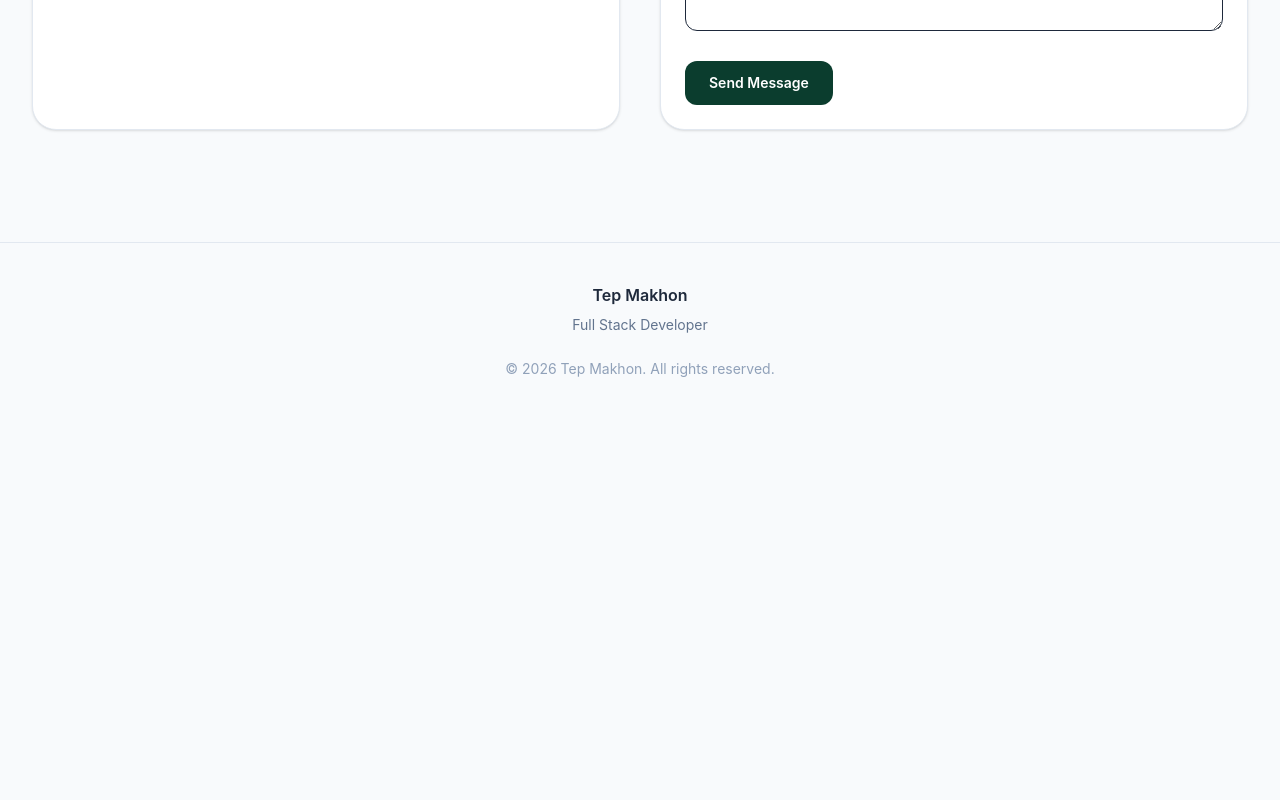
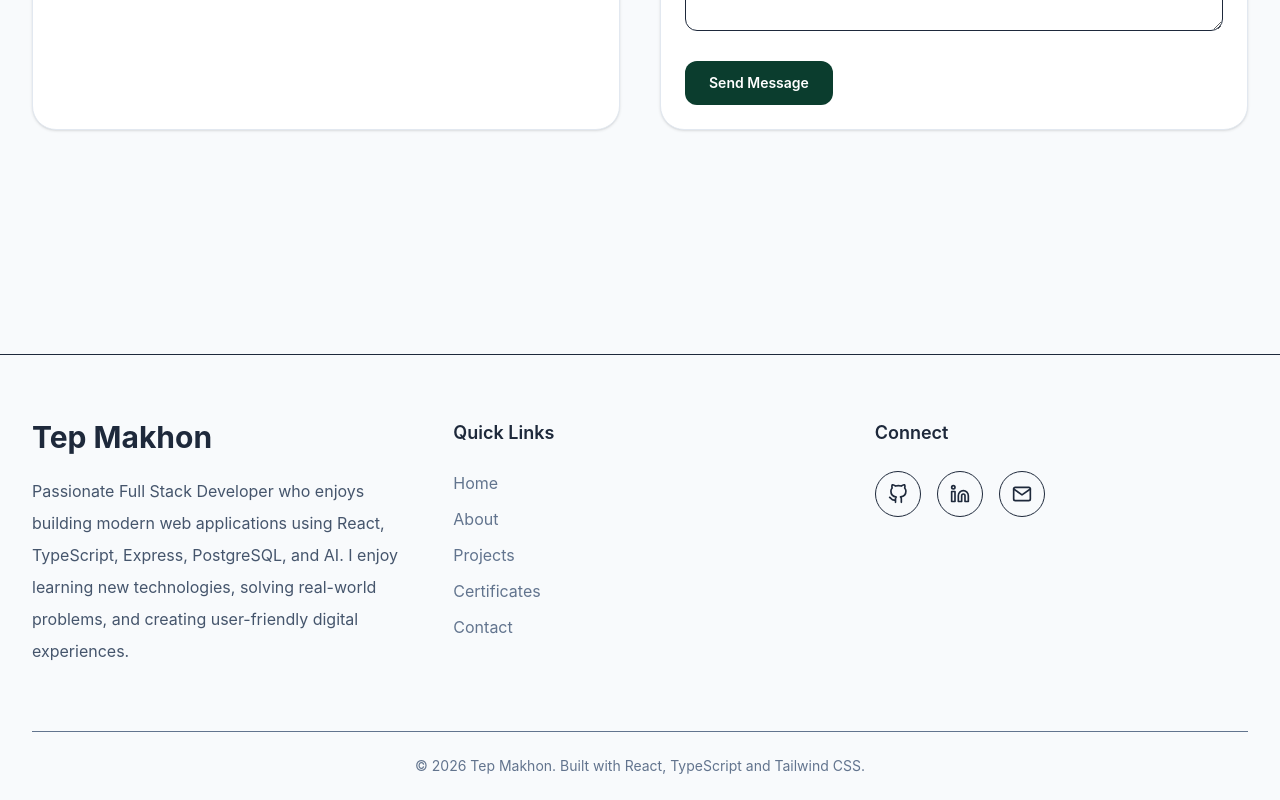
Before and after one commit to tepmakhon/Makhon-Portfolio, a React (Vite) app: page / in a window 1280 px wide. Shown: the part 9909-10709 px from the top of the page. Before the commit the page ends 10328 px from the top, so only its background shows below. Built offline with nearby package versions, Linux system fonts and the light colour scheme.

Commit message:
feat: Add Footer

```diff
--- a/src/components/layout/MainLayout.tsx
+++ b/src/components/layout/MainLayout.tsx
@@ -1,24 +1,18 @@
-import type { ReactNode } from "react";
+import { Outlet } from "react-router-dom";
 
-import Footer from "./Footer";
 import Navbar from "./Navbar";
+import Footer from "../../features/footer/Footer";
 
-type MainLayoutProps = {
-  children: ReactNode;
-};
-
-export default function MainLayout({
-  children,
-}: MainLayoutProps) {
+export default function MainLayout() {
   return (
-    <div className="min-h-screen">
-
+    <div className="flex min-h-screen flex-col">
       <Navbar />
 
-      <main>{children}</main>
+      <main className="flex-1">
+        <Outlet />
+      </main>
 
       <Footer />
-
     </div>
   );
 }
--- /dev/null
+++ b/src/features/footer/Footer.tsx
@@ -0,0 +1,42 @@
+import Container from "../../components/layout/Container";
+
+import { profile } from "../../data/profile";
+
+import FooterLinks from "./FooterLinks";
+import FooterSocial from "./FooterSocial";
+
+export default function Footer() {
+  return (
+    <footer className="mt-28 border-t bg-slate-50">
+      <Container>
+        <div className="grid gap-12 py-16 lg:grid-cols-3">
+
+          {/* Brand */}
+
+          <div>
+            <h2 className="text-3xl font-bold">
+              {profile.fullName}
+            </h2>
+
+            <p className="mt-5 leading-8 text-slate-600">
+              {profile.bio}
+            </p>
+          </div>
+
+          {/* Navigation */}
+
+          <FooterLinks />
+
+          {/* Social */}
+
+          <FooterSocial />
+
+        </div>
+
+        <div className="border-t py-6 text-center text-sm text-slate-500">
+          © {new Date().getFullYear()} {profile.fullName}. Built with React, TypeScript and Tailwind CSS.
+        </div>
+      </Container>
+    </footer>
+  );
+}
--- /dev/null
+++ b/src/features/footer/FooterLinks.tsx
@@ -0,0 +1,32 @@
+import { NavLink } from "react-router-dom";
+
+const links = [
+  "Home",
+  "About",
+  "Projects",
+  "Certificates",
+  "Contact",
+];
+
+export default function FooterLinks() {
+  return (
+    <div>
+      <h3 className="text-lg font-semibold">
+        Quick Links
+      </h3>
+
+      <ul className="mt-6 space-y-3">
+        {links.map((link) => (
+          <li key={link}>
+            <NavLink
+              to="/"
+              className="text-slate-500 transition hover:text-primary"
+            >
+              {link}
+            </NavLink>
+          </li>
+        ))}
+      </ul>
+    </div>
+  );
+}
--- /dev/null
+++ b/src/features/footer/FooterSocial.tsx
@@ -0,0 +1,46 @@
+import {
+  FiGithub,
+  FiLinkedin,
+  FiMail,
+} from "react-icons/fi";
+
+import { profile } from "../../data/profile";
+
+export default function FooterSocial() {
+  return (
+    <div>
+      <h3 className="text-lg font-semibold">
+        Connect
+      </h3>
+
+      <div className="mt-6 flex gap-4">
+
+        <a
+          href={profile.github}
+          target="_blank"
+          rel="noopener noreferrer"
+          className="rounded-full border p-3 transition hover:bg-primary hover:text-white"
+        >
+          <FiGithub size={20} />
+        </a>
+
+        <a
+          href={profile.linkedin}
+          target="_blank"
+          rel="noopener noreferrer"
+          className="rounded-full border p-3 transition hover:bg-primary hover:text-white"
+        >
+          <FiLinkedin size={20} />
+        </a>
+
+        <a
+          href={`mailto:${profile.email}`}
+          className="rounded-full border p-3 transition hover:bg-primary hover:text-white"
+        >
+          <FiMail size={20} />
+        </a>
+
+      </div>
+    </div>
+  );
+}
--- a/src/pages/Home.tsx
+++ b/src/pages/Home.tsx
@@ -1,15 +1,15 @@
-import MainLayout from "../components/layout/MainLayout";
 import Hero from "../features/hero/Hero";
 import About from "../features/about/About";
 import Skills from "../features/skills/Skills";
 import ExperienceTimeline from "../features/experience/ExperienceTimeline";
+import Education from "../features/education/Education";
 import FeaturedProjects from "../features/projects/FeaturedProjects";
-import Education from "../features/education/Education";
 import Certificates from "../features/certificates/Certificates";
 import Contact from "../features/contact/Contact";
+
 export default function Home() {
   return (
-    <MainLayout>
+    <>
       <Hero />
       <About />
       <Skills />
@@ -18,6 +18,6 @@ export default function Home() {
       <FeaturedProjects />
       <Certificates />
       <Contact />
-    </MainLayout>
+    </>
   );
 }
--- a/src/routes/index.tsx
+++ b/src/routes/index.tsx
@@ -1,4 +1,6 @@
 import { createBrowserRouter } from "react-router-dom";
+
+import MainLayout from "../components/layout/MainLayout";
 
 import Home from "../pages/Home";
 import About from "../pages/About";
@@ -10,23 +12,29 @@ import NotFound from "../pages/NotFound";
 export const router = createBrowserRouter([
   {
     path: "/",
+    element: <MainLayout />,
+    children: [
+      {
+        index: true,
         element: <Home />,
       },
       {
-    path: "/about",
+        path: "about",
         element: <About />,
       },
       {
-    path: "/projects",
+        path: "projects",
         element: <Projects />,
       },
       {
-    path: "/certificates",
+        path: "certificates",
         element: <Certificates />,
       },
       {
-    path: "/contact",
+        path: "contact",
         element: <Contact />,
+      },
+    ],
   },
   {
     path: "*",
```
Lines whose indentation alone changed are shown as unchanged.
